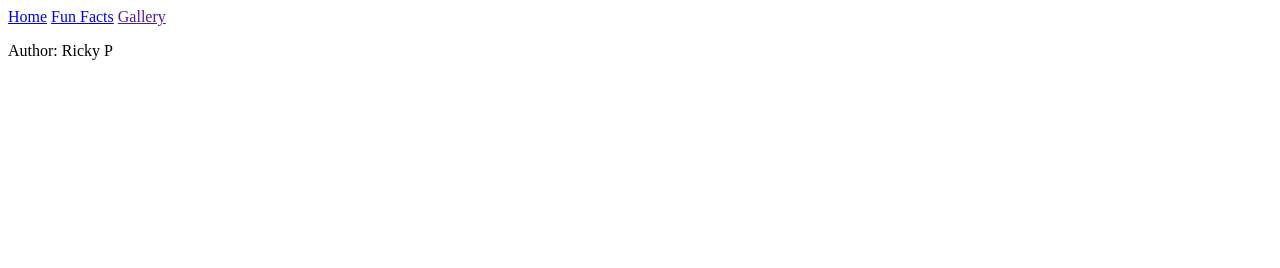
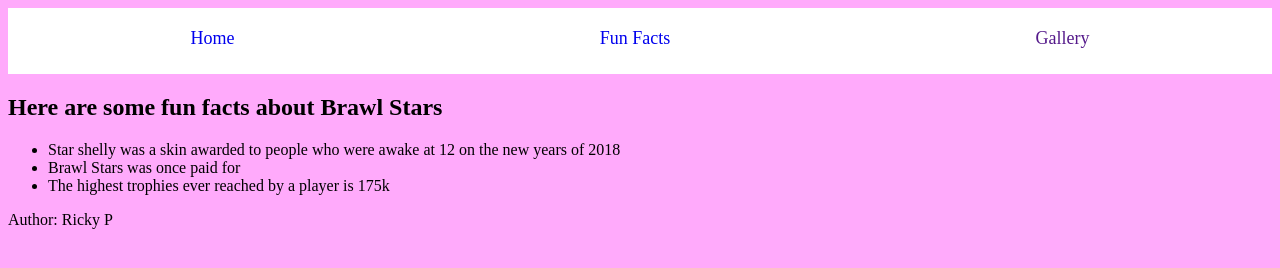
Before and after one commit to RickOnBrawl/RickOnBrawl.github.io, a plain HTML site: page facts.html in a window 1280 px wide. Drawn offline with Linux system fonts and the light colour scheme.

Commit message:
Added git commit

```diff
--- a/facts.html
+++ b/facts.html
@@ -6,7 +6,7 @@
     <title>Brawl Stars Fan SIte</title>
     <link rel="stylesheet" href="style.css">
 </head>
-<body class="facts-page">
+<body class="fact-page">
     <div>
         <nav class="navbar">
             <a href="index.html">Home</a>
@@ -14,7 +14,13 @@
             <a href="">Gallery</a>
         </nav>
     </div>
-    <div class="facts-content-div">
+    <body class="facts-content-div">
+        <h2>Here are some fun facts about Brawl Stars</h2>
+        <ul>
+            <li>Star shelly was a skin awarded to people who were awake at 12 on the new years of 2018</li>
+            <li>Brawl Stars was once paid for</li>
+            <li>The highest trophies ever reached by a player is 175k</li>
+        </ul>
     </div>
     <footer>
         <p>Author: Ricky P</p>
--- a/style.css
+++ b/style.css
@@ -1,3 +1,31 @@
+body{
+    font-family: 'Franklin Gothic Light';
+}
+
+
 .home-page{
-    background-color: rgb(199, 255, 252)
+    background-color: #2cf0f0
 }
+.fact-page{
+    background-color: #ffaafb;
+}
+
+.navbar{
+    background-color: white;
+    display: flex;
+    justify-content: space-around;
+    padding-top: 20px;
+    padding-bottom: 2%;
+}
+.navbar a{
+    font-size: large;
+    text-decoration: none;
+}
+
+.home-content-div{
+        text-align: center;
+        font-family: 'Franklin Gothic Medium';
+}
+.home-content-div p{
+    font-size: small;
+}
```
Also changed, not shown: index.html (+2 -2 lines).
